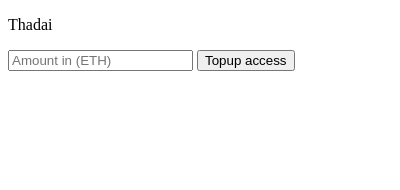
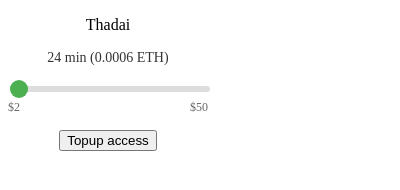
Before and after one commit to dev-vim/thadai-chrome-extension, a browser extension: page src/popup/popup.html in a window 400 px wide. Both pictures are taken after a click on the button "Topup access". Drawn offline with Linux system fonts and the light colour scheme; no server answers.

Commit message:
Introduce sliding mechanism for selecting amount, refactor styles

```diff
--- /dev/null
+++ b/src/popup/popup-constants.js
@@ -0,0 +1,14 @@
+// Contract configuration constants
+// Base access price: 420875420875 wei per second (from contract deployment)
+export const BASE_ACCESS_PRICE_WEI = 420875420875n;
+
+// Slider configuration
+export const SLIDER_CONFIG = {
+  MIN: 0.000606, // $2 equivalent
+  MAX: 0.015152, // $50 equivalent
+  STEP: 0.000001,
+  DEFAULT: 0.000606,
+};
+
+// Minimum ETH display threshold
+export const MIN_ETH_DISPLAY = 0.0001;
--- /dev/null
+++ b/src/popup/popup-utils.js
@@ -0,0 +1,76 @@
+import { BASE_ACCESS_PRICE_WEI, MIN_ETH_DISPLAY } from './popup-constants.js';
+
+/**
+ * Format time duration in a human-readable format
+ * @param {number} accessSeconds - Access time in seconds
+ * @returns {string} Formatted time string (e.g., "24 min", "2 hr 15 min")
+ */
+export function formatAccessTime(accessSeconds) {
+  const accessMinutes = accessSeconds / 60;
+
+  if (accessMinutes < 1) {
+    return `${Math.round(accessSeconds)} sec`;
+  } else if (accessMinutes < 60) {
+    return `${Math.round(accessMinutes)} min`;
+  } else {
+    const hours = Math.floor(accessMinutes / 60);
+    const minutes = Math.round(accessMinutes % 60);
+    if (minutes === 0) {
+      return `${hours} hr`;
+    } else {
+      return `${hours} hr ${minutes} min`;
+    }
+  }
+}
+
+/**
+ * Calculate access time from ETH amount
+ * @param {number} ethAmount - Amount in ETH
+ * @returns {number} Access time in seconds
+ */
+export function calculateAccessTime(ethAmount) {
+  const weiAmount = ethers.parseEther(ethAmount.toString());
+  const weiAmountNum = Number(weiAmount);
+  const basePriceNum = Number(BASE_ACCESS_PRICE_WEI);
+  return weiAmountNum / basePriceNum;
+}
+
+/**
+ * Format ETH amount for display
+ * @param {number} ethAmount - Amount in ETH
+ * @returns {string} Formatted ETH string
+ */
+export function formatEthAmount(ethAmount) {
+  if (ethAmount < MIN_ETH_DISPLAY) {
+    return "~0.0001 ETH";
+  }
+  const ethRounded = parseFloat(ethAmount.toFixed(4));
+  return `${ethRounded.toFixed(4)} ETH`;
+}
+
+/**
+ * Update the usage hint display with time and ETH amount
+ * @param {HTMLElement} usageHintElement - The element to update
+ * @param {number} ethAmount - Amount in ETH
+ */
+export function updateUsageHint(usageHintElement, ethAmount) {
+  try {
+    // Format ETH amount
+    const ethDisplay = formatEthAmount(ethAmount);
+
+    // If amount is below minimum display threshold, show only ETH
+    if (ethAmount < MIN_ETH_DISPLAY) {
+      usageHintElement.textContent = ethDisplay;
+      return;
+    }
+
+    // Calculate and format access time
+    const accessSeconds = calculateAccessTime(ethAmount);
+    const timeText = formatAccessTime(accessSeconds);
+
+    usageHintElement.textContent = `${timeText} (${ethDisplay})`;
+  } catch (error) {
+    console.error("[PU] Error updating usage hint:", error);
+    usageHintElement.textContent = "";
+  }
+}
--- /dev/null
+++ b/src/popup/popup.css
@@ -0,0 +1,70 @@
+
+body {
+  text-align: center;
+  width: 200px;
+  min-width: 200px;
+}
+
+.popup-user-inputs-section {
+  display: none;
+}
+
+.popup-user-inputs-section.visible {
+  display: block;
+}
+
+.amount-slider-container {
+  margin: 15px 0;
+}
+
+.amount-slider-label {
+  display: flex;
+  justify-content: space-between;
+  align-items: center;
+  margin-bottom: 8px;
+}
+
+.amount-usage-hint {
+  font-size: 14px;
+  color: #333;
+  margin-bottom: 12px;
+  text-align: center;
+  font-weight: 500;
+}
+
+.amount-slider {
+  width: 100%;
+  height: 6px;
+  border-radius: 3px;
+  background: #ddd;
+  outline: none;
+  -webkit-appearance: none;
+  appearance: none;
+}
+
+.amount-slider::-webkit-slider-thumb {
+  -webkit-appearance: none;
+  appearance: none;
+  width: 18px;
+  height: 18px;
+  border-radius: 50%;
+  background: #4CAF50;
+  cursor: pointer;
+}
+
+.amount-slider::-moz-range-thumb {
+  width: 18px;
+  height: 18px;
+  border-radius: 50%;
+  background: #4CAF50;
+  cursor: pointer;
+  border: none;
+}
+
+.amount-limits {
+  display: flex;
+  justify-content: space-between;
+  font-size: 12px;
+  color: #666;
+  margin-top: 4px;
+}
--- a/src/popup/popup.html
+++ b/src/popup/popup.html
@@ -4,25 +4,29 @@
     <meta charset="UTF-8" />
     <meta name="viewport" content="width=device-width, initial-scale=1.0" />
     <title>Thadai</title>
-    <style>
-      .popup-user-inputs-section {
-        display: none;
-      }
-      .popup-user-inputs-section.visible {
-        display: block;
-      }
-    </style>
+    <link rel="stylesheet" href="./popup.css" />
   </head>
 
   <body>
     <div class="popup-window">
       <p id="popup-heading">Thadai</p>
       <div class="popup-user-inputs-section" id="popup-user-inputs-section">
-        <input
-          id="popup-user-input-amount"
-          type="number"
-          placeholder="Amount in (ETH)"
-        />
+        <div class="amount-slider-container">
+          <div class="amount-usage-hint" id="popup-usage-hint">~24 min (0.0006 ETH)</div>
+          <input
+            id="popup-amount-slider"
+            type="range"
+            min="0.000606"
+            max="0.015152"
+            step="0.000001"
+            value="0.000606"
+            class="amount-slider"
+          />
+          <div class="amount-limits">
+            <span>$2</span>
+            <span>$50</span>
+          </div>
+        </div>
         <button id="popup-user-deposit-intent-button">
           User Deposit Intent
         </button>
@@ -30,6 +34,6 @@
     </div>
     <script src="../core-eth/ethers.js"></script>
     <script src="../core-eth/eth-contract-metadata.js"></script>
-    <script src="./popup.js"></script>
+    <script type="module" src="./popup.js"></script>
   </body>
 </html>
--- a/src/popup/popup.js
+++ b/src/popup/popup.js
@@ -1,5 +1,22 @@
+import { SLIDER_CONFIG } from './popup-constants.js';
+import { updateUsageHint } from './popup-utils.js';
+
 document.addEventListener("DOMContentLoaded", async function () {
     await updatePopupContext();
+
+    // Setup slider
+    const slider = document.getElementById("popup-amount-slider");
+    const usageHint = document.getElementById("popup-usage-hint");
+
+    // Update usage hint when slider changes
+    slider.addEventListener("input", function() {
+      const value = parseFloat(slider.value);
+      updateUsageHint(usageHint, value);
+    });
+
+    // Initialize usage hint with slider value
+    const initialValue = parseFloat(slider.value);
+    updateUsageHint(usageHint, initialValue);
 
     document
       .getElementById("popup-user-deposit-intent-button")
@@ -43,25 +60,56 @@ document.addEventListener("DOMContentLoaded", async function () {
     }
   }
 
-  async function userPurchaseAccess() {
-    const amount = document.getElementById("popup-user-input-amount").value;
-    if (!amount) {
-      return alert("Enter amount in ETH");
+  /**
+   * Get the current amount from the slider
+   * @returns {number} Amount in ETH
+   */
+  function getSliderAmount() {
+    const slider = document.getElementById("popup-amount-slider");
+    const amount = parseFloat(slider.value);
+    if (!amount || isNaN(amount)) {
+      throw new Error("Invalid amount");
+    }
+    return amount;
   }
 
+  /**
+   * Execute a purchase access transaction
+   * @param {number} amount - Amount in ETH
+   */
+  async function executePurchaseAccess(amount) {
     const provider = new ethers.JsonRpcProvider(CHAIN_RPC_URL);
     const wallet = new ethers.Wallet(USER_PRIVATE_KEY, provider);
     const contract = getThadaiContract(wallet);
 
-    try {
-      const wei = ethers.parseEther(amount);
+    const wei = ethers.parseEther(amount.toString());
     const tx = await contract.purchaseAccess({ value: wei });
     const receipt = await tx.wait();
     console.log("[PU] purchaseAccess receipt", receipt);
+    return receipt;
+  }
+
+  async function userPurchaseAccess() {
+    try {
+      const amount = getSliderAmount();
+      await executePurchaseAccess(amount);
       notifyOnPurchaseAccessSuccess();
     } catch (error) {
+      if (error.message === "Invalid amount") {
+        alert("Invalid amount");
+        return;
+      }
+
+      // Try to format contract error
+      try {
+        const provider = new ethers.JsonRpcProvider(CHAIN_RPC_URL);
+        const wallet = new ethers.Wallet(USER_PRIVATE_KEY, provider);
+        const contract = getThadaiContract(wallet);
         const errorMessage = await formatContractError(error, contract);
         alert("Transaction failed: " + errorMessage);
+      } catch (formatError) {
+        alert("Transaction failed: " + error.message);
+      }
     }
   }
 
@@ -77,24 +125,26 @@ document.addEventListener("DOMContentLoaded", async function () {
   }
 
   async function userTopUp() {
-    const amount = document.getElementById("popup-user-input-amount").value;
-    if (!amount) {
-      return alert("Enter amount in ETH");
+    try {
+      const amount = getSliderAmount();
+      await executePurchaseAccess(amount);
+      notifyOnTopUpSuccess();
+    } catch (error) {
+      if (error.message === "Invalid amount") {
+        alert("Invalid amount");
+        return;
       }
 
+      // Try to format contract error
+      try {
         const provider = new ethers.JsonRpcProvider(CHAIN_RPC_URL);
         const wallet = new ethers.Wallet(USER_PRIVATE_KEY, provider);
         const contract = getThadaiContract(wallet);
-
-    try {
-      const wei = ethers.parseEther(amount);
-      const tx = await contract.purchaseAccess({ value: wei });
-      const receipt = await tx.wait();
-      console.log("[PU] purchaseAccess receipt", receipt);
-      notifyOnTopUpSuccess();
-    } catch (error) {
         const errorMessage = await formatContractError(error, contract);
         alert("Transaction failed: " + errorMessage);
+      } catch (formatError) {
+        alert("Transaction failed: " + error.message);
+      }
     }
   }
 
```
Lines whose indentation alone changed are shown as unchanged.
